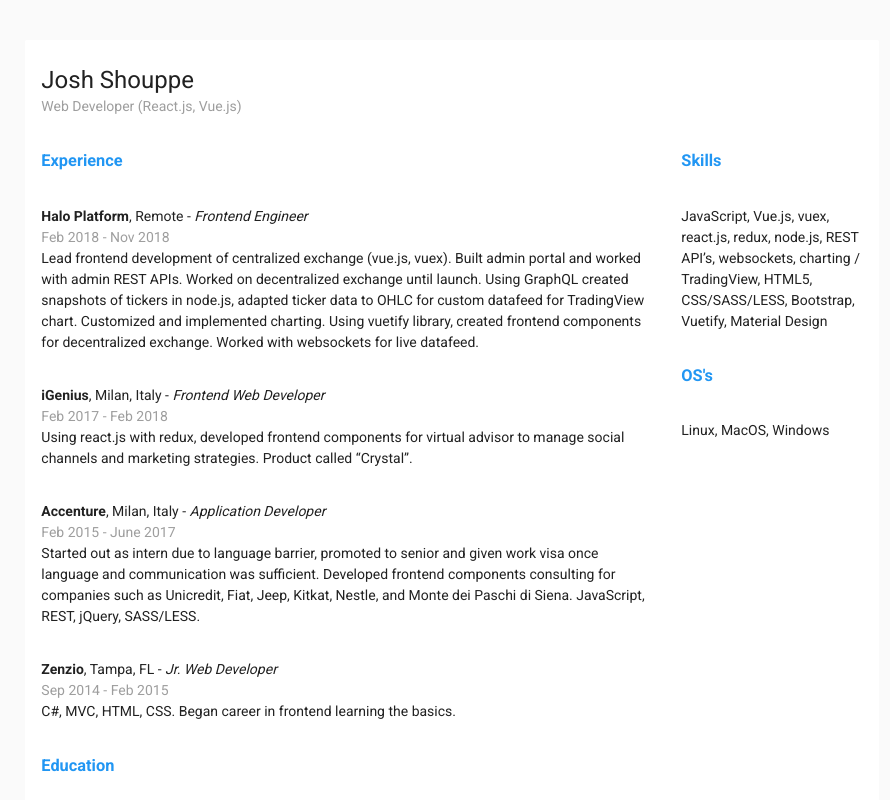
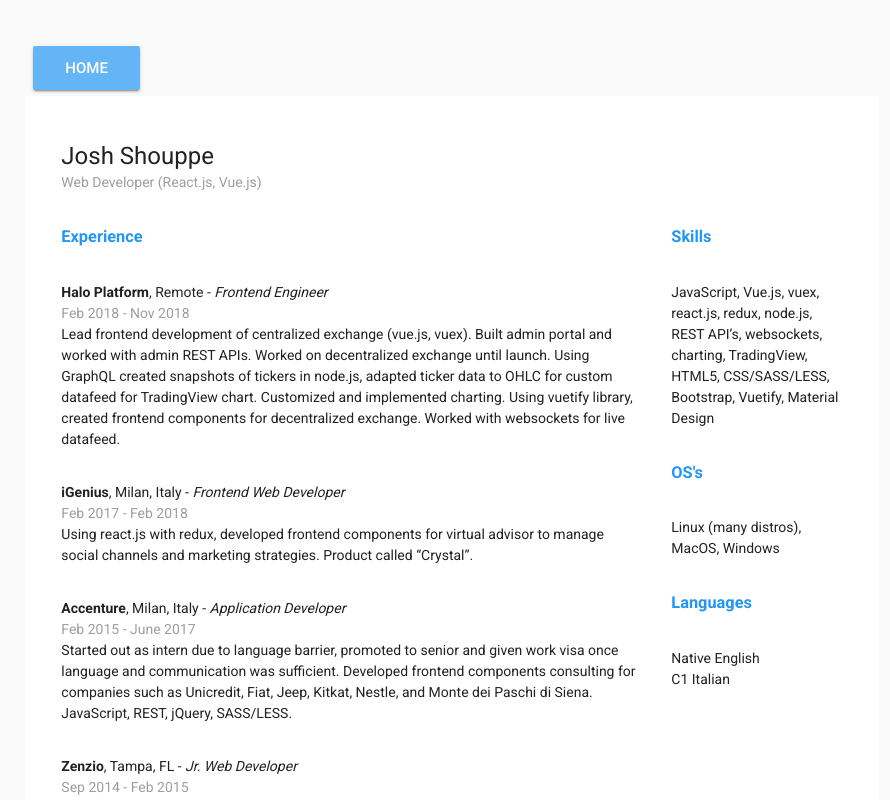
Before and after one commit to coozin/Resume, a Vue app: page /#/resume in a window 1280 px wide. Shown: the top 800 px of the page, without its empty margins (188-1078 px from the left). Built offline with nearby package versions, Linux system fonts and the light colour scheme.

Commit message:
renamed mainpage, completed resume page, added links, deleted example test

```diff
--- a/src/components/HelloWorld.vue
+++ b/src/components/MainPage.vue
@@ -15,9 +15,9 @@
               class="blue lighten-2 mt-5"
               dark
               large
-              href="mailto:shouppejosh@gmail.com"
+              to="/resume"
             >
-              Email now
+              View full resume
             </v-btn>
           </v-layout>
         </v-parallax>
@@ -52,7 +52,7 @@
                     <v-card-text>
                       Two years experience in consulting with Accenture Italia! Worked on many namebrand projects
                       such as KitKat, Jeep, Fiat, Unicredit and even a ticketing terminal used by thousands everyday:
-                      ItaloTreno. (JavaScript, jQuery, TypeScript, REST APIs, Git)
+                      <a href="https://www.italotreno.it/en/the-train/italo-ticket-office">ItaloTreno</a>. (JavaScript, jQuery, TypeScript, REST APIs, Git)
                     </v-card-text>
                   </v-card>
                 </v-flex>
@@ -81,7 +81,7 @@
                     </v-card-title>
                     <v-card-text>
                       After moving back to the US, I worked remotely for Halo Platform building
-                      cryptocurrency exchanges. Their decentralized exchange uses modular Vue.js ui components and is styled by
+                      cryptocurrency exchanges. Their <a href="https://www.halodex.io/">decentralized exchange</a> uses modular Vue.js ui components and is styled by
                       vuetify (like this site). (Vue.js, Vuex, Apollo GraphQL, WebSockets)
                     </v-card-text>
                   </v-card>
@@ -167,7 +167,7 @@
 
 <script>
 export default {
-  name: 'HelloWorld',
+  name: 'MainPage',
   props: {
     msg: String
   }
--- a/src/views/Home.vue
+++ b/src/views/Home.vue
@@ -1,17 +1,17 @@
 <template>
   <div class="home">
-    <HelloWorld msg="Welcome to Your Vue.js App"/>
+    <MainPage />
   </div>
 </template>
 
 <script>
 // @ is an alias to /src
-import HelloWorld from '@/components/HelloWorld.vue'
+import MainPage from '@/components/MainPage.vue'
 
 export default {
   name: 'home',
   components: {
-    HelloWorld
+    MainPage
   }
 }
 </script>
--- a/src/views/Resume.vue
+++ b/src/views/Resume.vue
@@ -2,7 +2,15 @@
   <v-app>
     <v-layout class="padding">
       <v-flex xs12 sm8 offset-sm2>
-        <v-card flat>
+        <v-btn
+          class="blue lighten-2"
+          dark
+          large
+          to="/"
+        >
+          Home
+        </v-btn>
+        <v-card flat class="card-padding">
           <v-card-title primary-title>
             <div>
               <h1 class="headline mb-0">Josh Shouppe</h1>
@@ -75,7 +83,7 @@
               <v-card-text>
                 <div>
                   <blockquote>JavaScript, Vue.js, vuex, react.js, redux, node.js,
-                    REST API’s, websockets, charting / TradingView,
+                    REST API’s, websockets, charting, TradingView,
                     HTML5, CSS/SASS/LESS, Bootstrap, Vuetify, Material Design</blockquote>
                 </div>
               </v-card-text>
@@ -86,7 +94,18 @@
               </v-card-text>
               <v-card-text>
                 <div>
-                  <blockquote>Linux, MacOS, Windows</blockquote>
+                  <blockquote>Linux (many distros), MacOS, Windows</blockquote>
+                </div>
+              </v-card-text>
+              <v-card-text>
+                <div>
+                  <h3 class="blue--text">Languages</h3>
+                </div>
+              </v-card-text>
+              <v-card-text>
+                <div>
+                  <blockquote>Native English</blockquote>
+                  <blockquote>C1 Italian</blockquote>
                 </div>
               </v-card-text>
             </v-flex>
@@ -107,4 +126,7 @@
 .padding {
   padding-top: 40px;
 }
+.card-padding {
+  padding: 20px;
+}
 </style>
```
Also changed, not shown: 1 other file (tests, documents, lock files or other folders).
